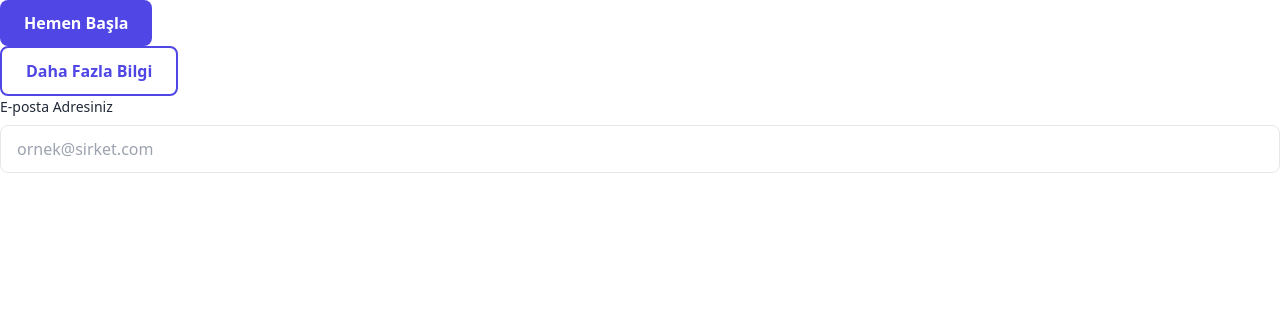
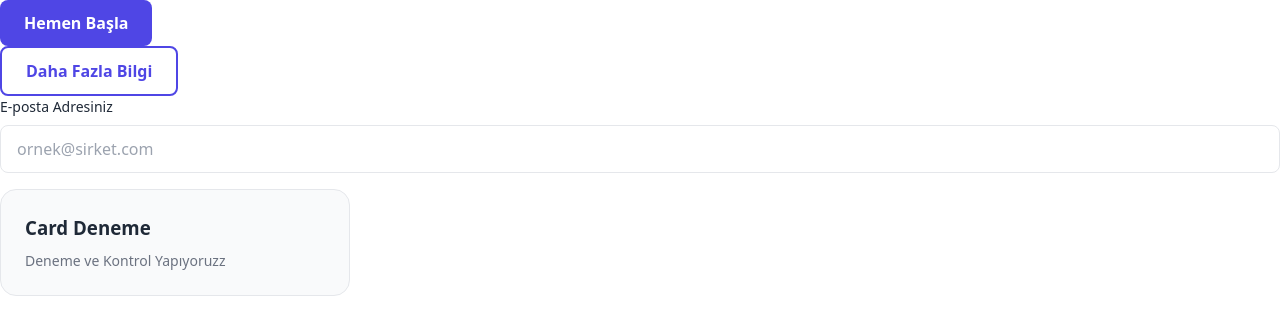
Before and after one commit to iclalolkky/Challange, a website built with Vite: page index.html in a window 1280 px wide. Built offline with nearby package versions, Linux system fonts and the light colour scheme.

Commit message:
feat: add card component and fix styling

```diff
--- a/src/components/Button/Button.ts
+++ b/src/components/Button/Button.ts
@@ -7,15 +7,15 @@
 }
 
 export function createButton({ text, variant = 'primary', disabled = false, onClick }: ButtonProps): HTMLButtonElement {
-  // HTML elementini
+  // HTML elementi
   const button = document.createElement('button');
 
   button.textContent = text;
 
-  // BEM [cite: 5]
+  // BEM
   button.classList.add('btn');
 
-  // BEM modifier sınıfını [cite: 5]
+  // BEM modifier sınıfını
   button.classList.add(`btn--${variant}`);
 
   if (disabled) {
--- /dev/null
+++ b/src/components/Card/Card.ts
@@ -0,0 +1,34 @@
+export interface CardProps {
+  title: string;
+  description: string;
+  image?: string;
+}
+
+export function createCard({ title, description, image }: CardProps): HTMLDivElement {
+  const card = document.createElement('div');
+  card.classList.add('card');
+
+  if (image) {
+    const img = document.createElement('img');
+    img.src = image;
+    img.classList.add('card__image');
+    card.appendChild(img);
+  }
+
+  const content = document.createElement('div');
+  content.classList.add('card__content');
+
+  const titleEl = document.createElement('h3');
+  titleEl.classList.add('card__title');
+  titleEl.textContent = title;
+
+  const descEl = document.createElement('p');
+  descEl.classList.add('card__description');
+  descEl.textContent = description;
+
+  content.appendChild(titleEl);
+  content.appendChild(descEl);
+  card.appendChild(content);
+
+  return card;
+}
--- /dev/null
+++ b/src/components/Card/_card.scss
@@ -0,0 +1,28 @@
+.card {
+  background-color: var(--card-bg);
+  border: 1px solid var(--border-color);
+  border-radius: 1rem;
+  overflow: hidden;
+  transition: transform 0.2s ease, box-shadow 0.2s ease;
+  width: 100%;
+  max-width: 350px;
+
+  &:hover {
+    transform: translateY(-5px);
+    box-shadow: 0 10px 15px -3px rgba(0, 0, 0, 0.1);
+  }
+
+  &__content {
+    padding: 1.5rem;
+  }
+
+  &__title {
+    margin-bottom: 0.5rem;
+    color: var(--text-color);
+  }
+
+  &__description {
+    font-size: 0.875rem;
+    color: #6b7280;
+  }
+}
--- a/src/main.ts
+++ b/src/main.ts
@@ -1,6 +1,7 @@
 import './styles/main.scss';
 import { createButton } from './components/Button/Button';
 import { createInput } from './components/Input/Input';
+import { createCard } from './components/Card/Card';
 
 // HTML #app div
 const app = document.querySelector<HTMLDivElement>('#app');
@@ -27,7 +28,13 @@
     required: true
   });
 
+  const featureCard = createCard({
+    title: 'Card Deneme',
+    description: 'Deneme ve Kontrol Yapıyoruzz',
+  });
+
   app.appendChild(primaryBtn);
   app.appendChild(outlineBtn);
   app.appendChild(emailInput);
+  app.appendChild(featureCard);
 }
--- a/src/styles/_mixins.scss
+++ b/src/styles/_mixins.scss
@@ -1,11 +1,11 @@
-// Tablet Ekranlar (641px - 1024px arası) [cite: 18]
+// Tablet Ekranlar (641px - 1024px arası)
 @mixin md {
   @media (min-width: 641px) {
     @content;
   }
 }
 
-// Masaüstü Ekranlar (1025px ve üzeri) [cite: 18]
+// Masaüstü Ekranlar (1025px ve üzeri)
 @mixin lg {
   @media (min-width: 1025px) {
     @content;
--- a/src/styles/main.scss
+++ b/src/styles/main.scss
@@ -3,3 +3,4 @@
 @use 'base';
 @use '../components/Button/button';
 @use '../components/Input/input';
+@use '../components/Card/card';
```
